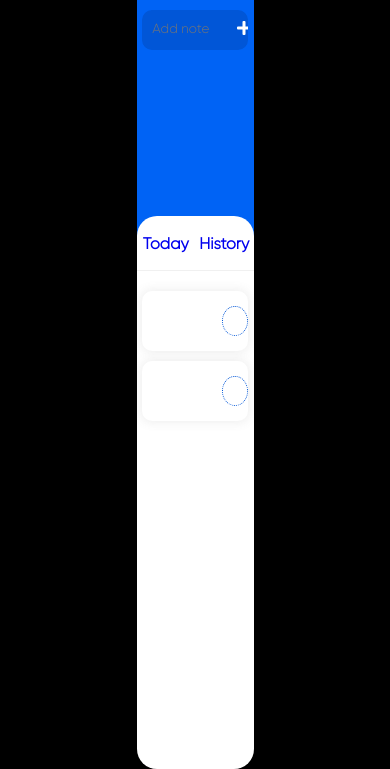
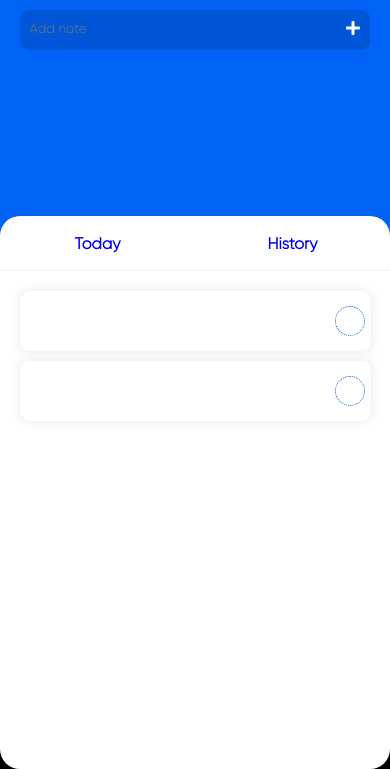
Before and after one commit to AlexanderBazukevich/ToDoList, a website: page index.html in a window 390 px wide. Shown: the part 75-844 px from the top of the page. Drawn offline with nearby package versions, Linux system fonts and the light colour scheme; a web font is replaced by a local one.

Commit message:
fixed: vieport for mobile; deleted folder duplicate

```diff
--- a/assets/webfont/style.css
+++ /dev/null
@@ -1,40 +0,0 @@
-/* #### Generated By: http://www.cufonfonts.com #### */
-
-@font-face {
-font-family: 'Gilroy-Bold ☞';
-font-style: normal;
-font-weight: normal;
-src: local('Gilroy-Bold ☞'), url('Gilroy-Bold.woff') format('woff');
-}
-
-
-@font-face {
-font-family: 'Gilroy-Heavy ☞';
-font-style: normal;
-font-weight: normal;
-src: local('Gilroy-Heavy ☞'), url('Gilroy-Heavy.woff') format('woff');
-}
-
-
-@font-face {
-font-family: 'Gilroy-Light ☞';
-font-style: normal;
-font-weight: normal;
-src: local('Gilroy-Light ☞'), url('Gilroy-Light.woff') format('woff');
-}
-
-
-@font-face {
-font-family: 'Gilroy-Medium ☞';
-font-style: normal;
-font-weight: normal;
-src: local('Gilroy-Medium ☞'), url('Gilroy-Medium.woff') format('woff');
-}
-
-
-@font-face {
-font-family: 'Gilroy-Regular ☞';
-font-style: normal;
-font-weight: normal;
-src: local('Gilroy-Regular ☞'), url('Gilroy-Regular.woff') format('woff');
-}
--- a/index.html
+++ b/index.html
@@ -5,6 +5,7 @@
     <meta charset="utf-8">
     <link rel="stylesheet/less" type="text/css" href="./src/styles.less" />
     <link href="https://fonts.googleapis.com/css?family=Khula:300,400&display=swap" rel="stylesheet">
+    <meta name="viewport" content="width=device-width, initial-scale=1.0">
     <script src="./node_modules/less/dist/less.min.js" ></script>
     <title>ToDoList</title>
 </head>
--- a/src/styles/common.less
+++ b/src/styles/common.less
@@ -16,7 +16,6 @@ body {
     flex-direction: column;
     min-height: 100%;
     height: 100%;
-    width: 30%;
     margin: 0 auto;
     font-family: 'Gilroy-Light';
     text-align: center;
```
Also changed, not shown: assets/webfont/Gilroy-Bold.woff (deleted), assets/webfont/Gilroy-Heavy.woff (deleted), assets/webfont/Gilroy-Light.woff (deleted), assets/webfont/Gilroy-Medium.woff (deleted), assets/webfont/Gilroy-Regular.woff (deleted).
